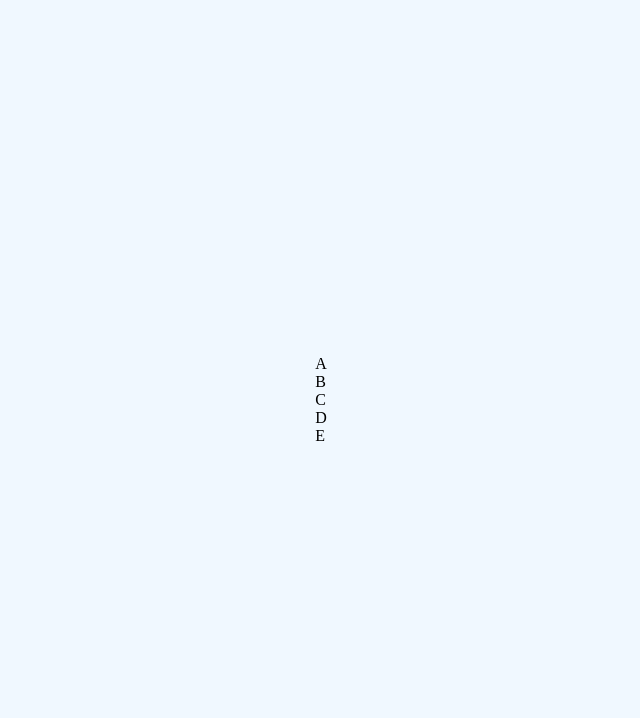
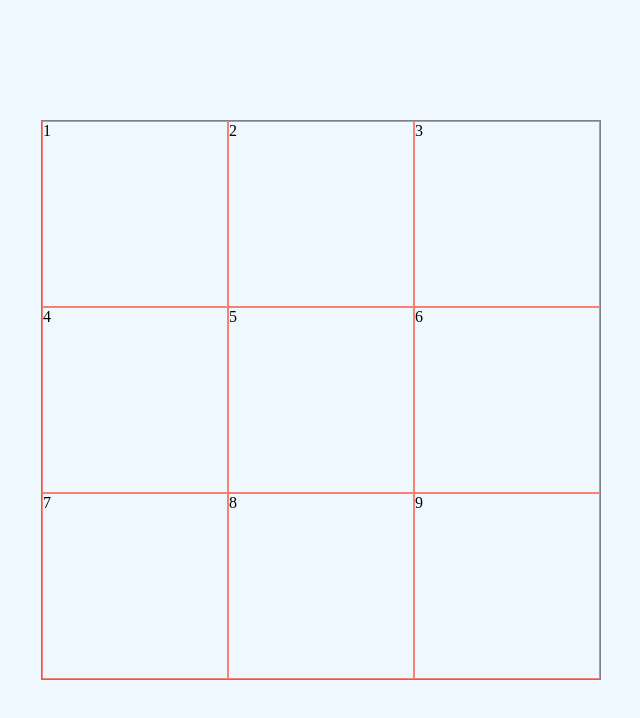
Before and after one commit to cremirdevio/flex-grid-layout, a plain HTML site: page index.html in a window 1280 px wide. Shown: the whole page, without its empty margins (319-959 px from the left). Drawn offline with Linux system fonts and the light colour scheme.

Commit message:
added code about grid-template

```diff
--- /dev/null
+++ b/grid.css
@@ -0,0 +1,31 @@
+* {
+    padding: 0;
+    margin: 0;
+    box-sizing: border-box;
+}
+
+.bg {
+    background-color: aliceblue;
+    height: 100vh;
+    display: flex;
+    justify-content: center;
+    align-items: center;
+}
+
+.container {
+    border: 1px solid grey;
+    height: 70vh;
+    width: 70vh;
+
+    display: grid;
+    /* I want a specific no of column/row with a specific size */
+    grid-template-columns: repeat(3, 1fr);
+    grid-template-rows: repeat(3, 1fr);
+
+    /* Shortcut for grid-template-rows and grid-template-columns */
+    /* grid-template: repeat(3, 1fr) / repeat(3, 1fr); */
+}
+
+.col {
+    border: 1px solid salmon;
+}
--- a/index.html
+++ b/index.html
@@ -5,7 +5,8 @@
     <meta http-equiv="X-UA-Compatible" content="IE=edge">
     <meta name="viewport" content="width=device-width, initial-scale=1.0">
     <title>TicTacToe</title>
-    <link rel="stylesheet" href="./style.css">
+    <!-- <link rel="stylesheet" href="./flex.css"> -->
+    <link rel="stylesheet" href="./grid.css">
 </head>
 <body>
     <div class="bg">
@@ -39,12 +40,24 @@
             <div class="gcol">E</div>
         </div> -->
 
-        <div class="grid-container">
+        <!-- <div class="grid-container">
             <div class="g-col">A</div>
             <div class="g-col">B</div>
             <div class="g-col">C</div>
             <div class="g-col">D</div>
             <div class="g-col">E</div>
+        </div> -->
+
+        <div class="container">
+            <div class="col">1</div>
+            <div class="col">2</div>
+            <div class="col">3</div>
+            <div class="col">4</div>
+            <div class="col">5</div>
+            <div class="col">6</div>
+            <div class="col">7</div>
+            <div class="col">8</div>
+            <div class="col">9</div>
         </div>
     </div>
 </body>
```
Also changed, not shown: flex.css (renamed from style.css).
